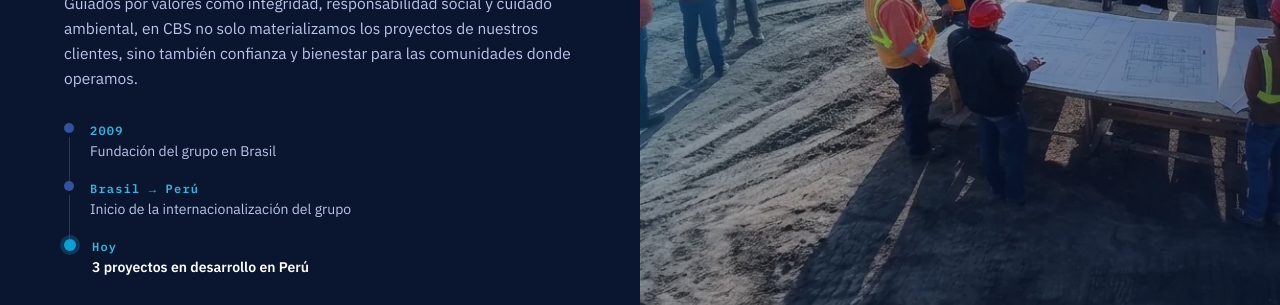
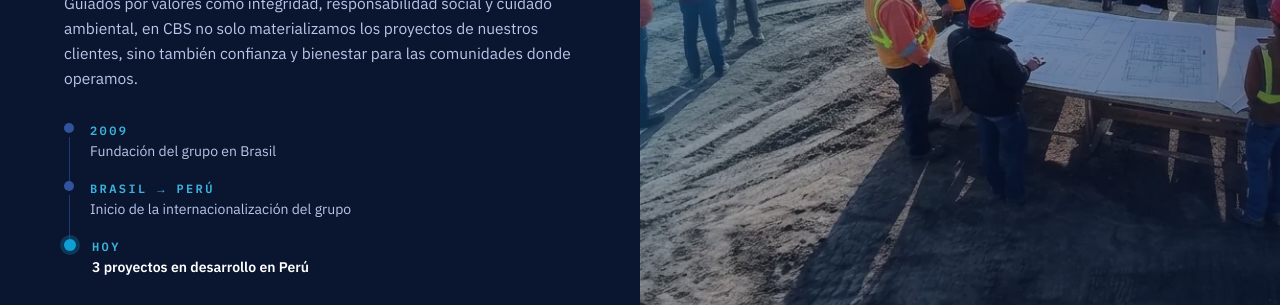
Before and after one commit to jhefferson-guerrero/cbs-web, a React (Vite) app: page / in a window 1280 px wide. Shown: the part 1420-1725 px from the top of the page. Built offline with nearby package versions, Linux system fonts and the light colour scheme; no server answers.

Commit message:
Iguala el estilo mono de la linea de tiempo con el de las etiquetas del sitio

```diff
--- a/src/components/sections/Nosotros.tsx
+++ b/src/components/sections/Nosotros.tsx
@@ -81,7 +81,7 @@ export function Nosotros() {
                     {i < timeline.length - 1 && <span className="mt-1 w-px flex-1 bg-navy-700" />}
                   </div>
                   <div className={i < timeline.length - 1 ? 'pb-6 lg:pb-[clamp(0.875rem,2.5vh,1.5rem)]' : ''}>
-                    <p className="font-mono text-sm font-semibold tracking-[0.1em] text-cyan-400 sm:text-xs 2xl:text-sm">
+                    <p className="font-mono text-xs font-semibold uppercase tracking-[0.2em] text-cyan-400 2xl:text-sm">
                       {item.year}
                     </p>
                     <p
```
